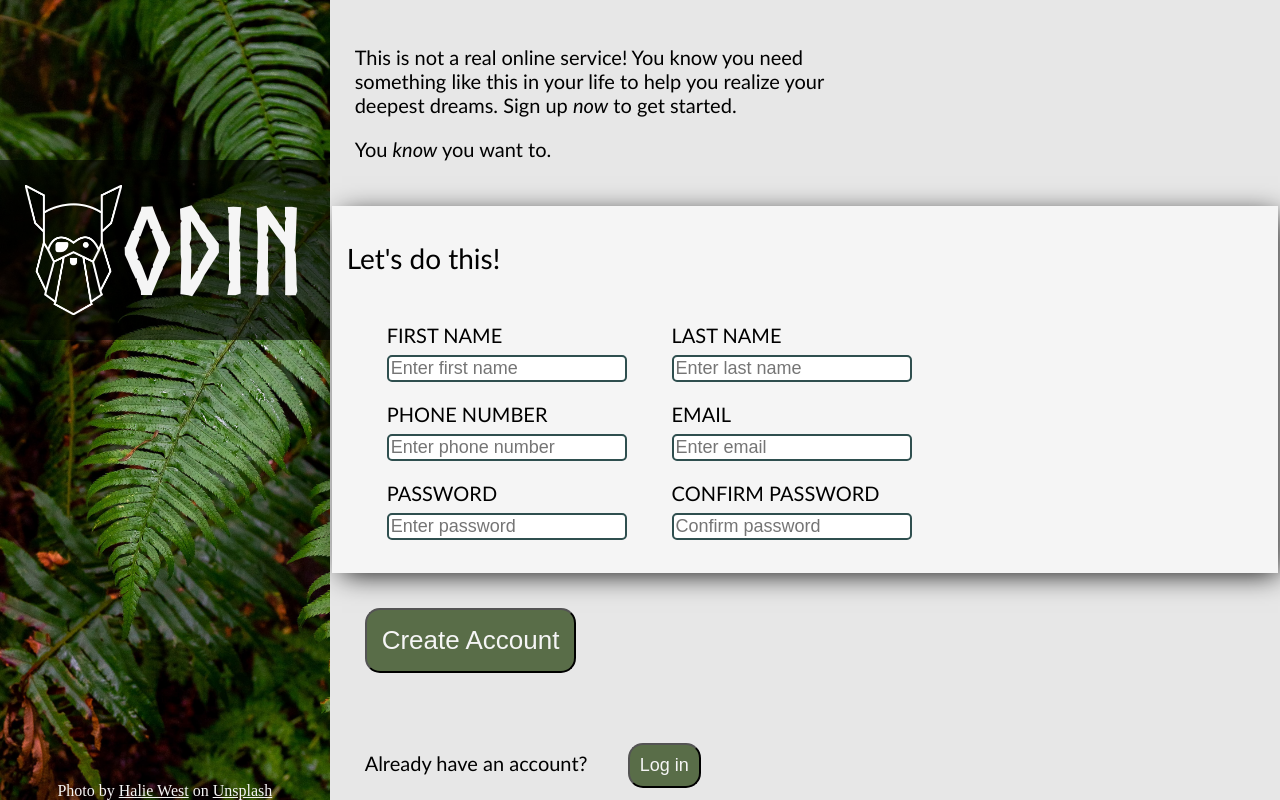
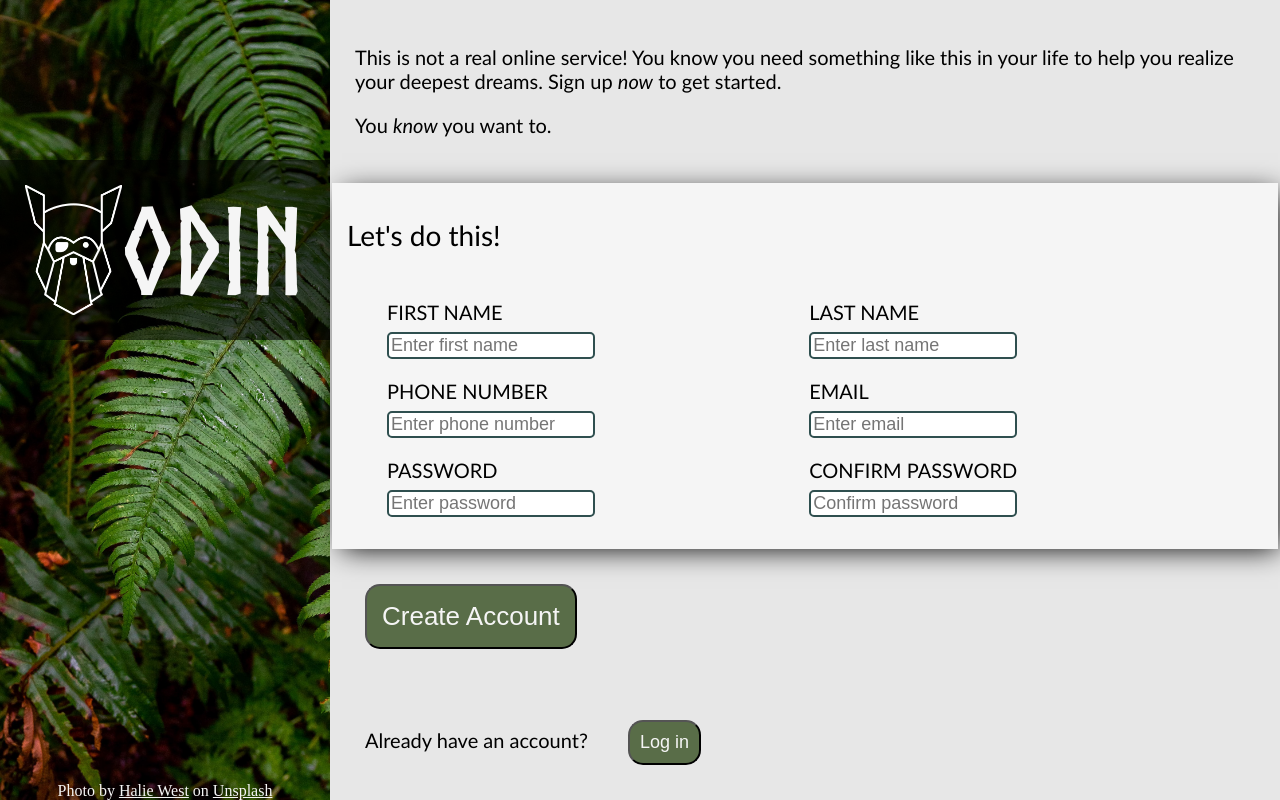
Before and after one commit to erikaa365/Sign-up_form, a plain HTML site: page index.html in a window 1280 px wide. Drawn offline with Linux system fonts and the light colour scheme.

Commit message:
Fix layout

```diff
--- a/style.css
+++ b/style.css
@@ -8,13 +8,15 @@ a{
 }
 
 body{
+    position: relative;
     margin: 0;
-    height: 100vh;
+    min-height: 100vh;
     display: flex;
 }
 
 .left{
     width: 30vw;
+    min-width: 330px;
     background-image: url(./background.jpg);
     background-size: cover;
     display: flex;
@@ -43,6 +45,8 @@ body{
 
 .right{
     background-color: rgb(231, 231, 231);
+    min-width: 550px;
+
     display: flex;
     flex-direction: column;
     justify-content: space-around;
@@ -52,7 +56,7 @@ body{
 
 .text{
     padding: 25px;
-    width: 50%;
+    min-width: 50%;
 }
 
 .form{
@@ -72,7 +76,7 @@ li{
 
 .form ul{
     column-count: 2;
-    width: 60%;
+    width: 90%;
 }
 
 input{
@@ -80,6 +84,7 @@ input{
     border-radius: 5px;
     margin-top: 8px;
     border: 2px solid darkslategrey;
+    max-width: 200px;
 }
 
 input:focus{
```
